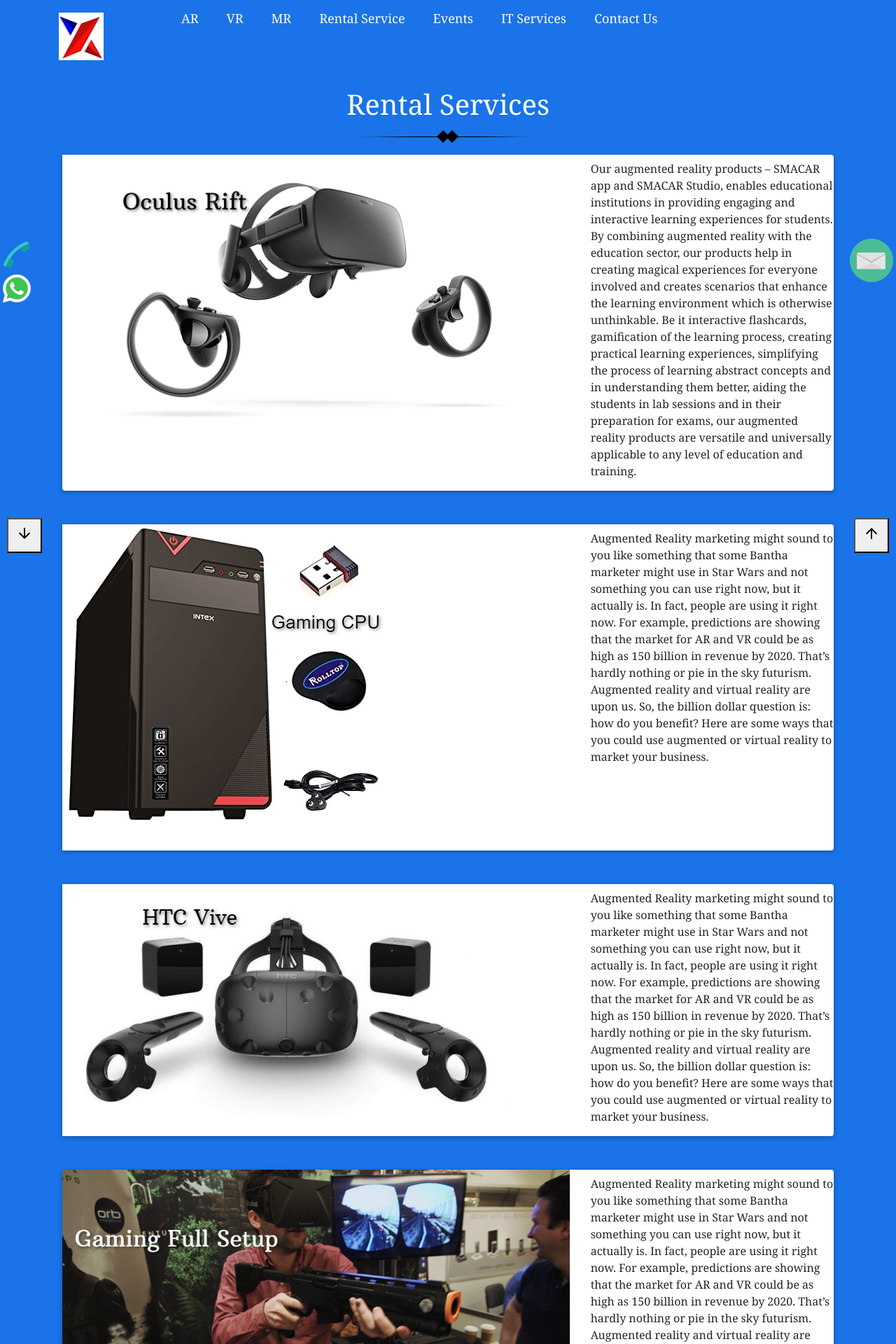
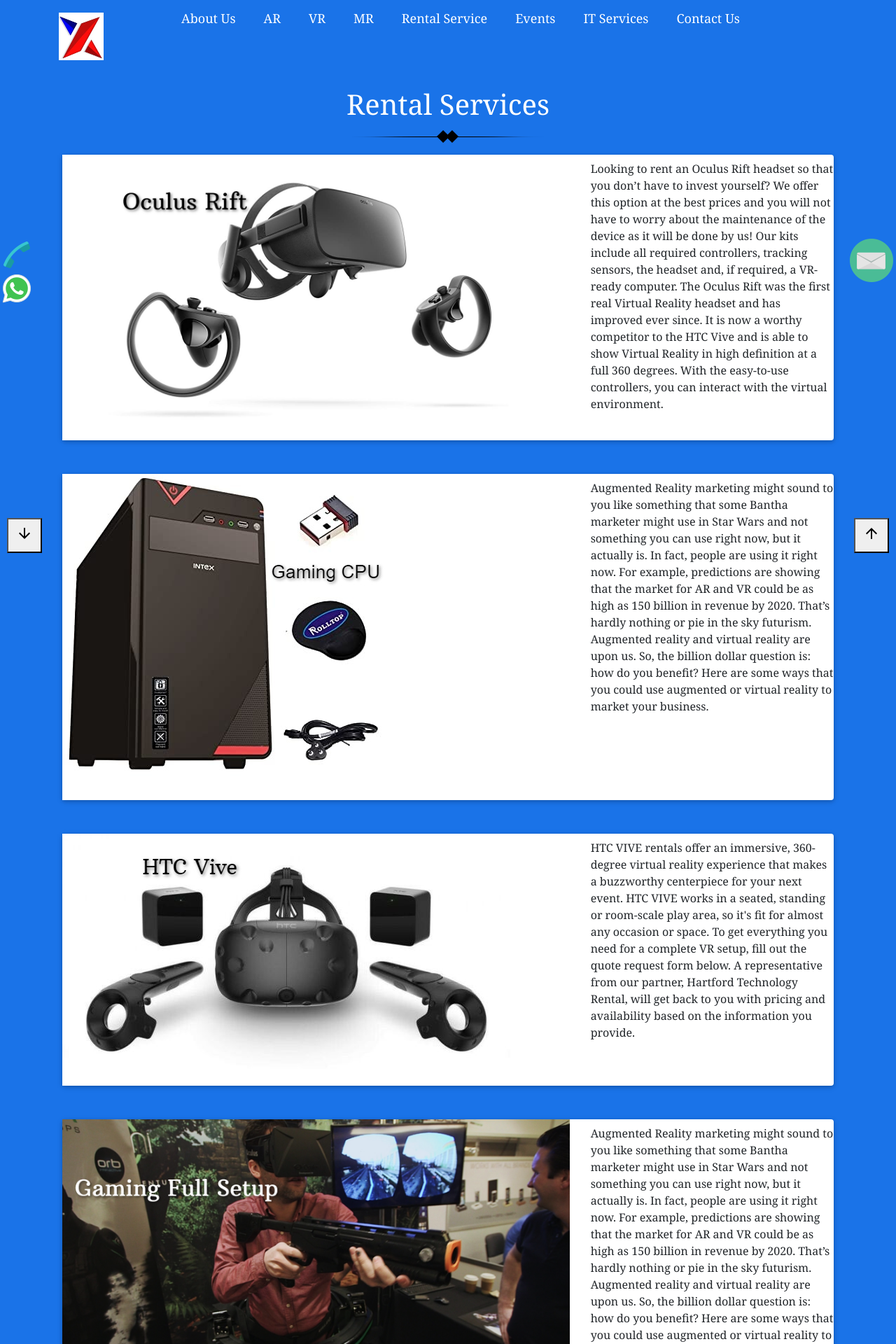
Before and after one commit to hamzia-web/digitalvrgamer.github.io, a PHP site: page /rentalServices.php in a window 1280 px wide. Shown: the top 1920 px of the page at 70% size. Run offline with PHP 8.4, Linux system fonts and the light colour scheme.

Commit message:
New changes- aboutUs.php

```diff
--- a/DigitalVRGamerPHP/header.php
+++ b/DigitalVRGamerPHP/header.php
@@ -32,6 +32,7 @@
                     <a class="burger-nav"></a>
                     <h2>Main Navigation</h2>
                     <ul>
+                    <li class="active"><a href="aboutUs.php">About Us</a></li>
                         <li class="active"><a href="augmentedReality.php">AR</a></li>
                         <li><a href="virtualReality.php">VR</a></li>
                         <li><a href="mixedReality.php" >MR</a></li>
@@ -49,16 +50,16 @@
     <!-- Call, whatsapp and Email section start-->
     <div class="tel-number-band"><a href="tel:+91-7846062791"
             onclick="ga('send', {hitType: 'event', eventCategory: 'PhoneCall', eventAction: 'Call', eventLabel: 'Slider call'});"><img
-                src="images/call.png" alt="Call me"></a>
+                src="images/call.png" alt="Call me" title="7846062791"></a>
 
          <a href="https://wa.link/fhbr4f" target="_blank">
-            <img src="images/whatsapp.png" alt="click to chat"/>
+            <img src="images/whatsapp.png" alt="click to chat" title="8368725779"/>
         </a>
     </div>
 
     <div class="email-band">
         <a href="mailto:digitalvrgamer@gmail.com">
-            <img src="images/email.png" alt="email me">
+            <img src="images/email.png" alt="email me" title="digitalvrgamer@gmail.com">
         </a>
     </div>
     <!-- Call, whatsapp and Email section end-->
--- a/DigitalVRGamerPHP/mixedReality.php
+++ b/DigitalVRGamerPHP/mixedReality.php
@@ -21,11 +21,9 @@
                     <img src="images/MR-01.png" class="img-fluid">
                 </div>
                 <div class="col-sm-12 col-md-4">
-                    <p class="mt-2">Integrating Mixed reality in healthcare is a common occurrence in 2020. The sphere is constantly growing encouraging lots of medical institutions to put up in it.
+                    <p class="mt-2">Mixed Reality (MR), sometimes referred to as hybrid reality, is the merging of real and virtual worlds to produce new environments and visualizations where physical and digital objects co-exist and interact in real time. It means placing new imagery within a real space in such a way that the new imagery is able to interact, to an extent, with what is real in the physical world we know. The key characteristic of MR is that the synthetic content and the real-world content are able to react to each other in real time. Integrating Mixed reality in healthcare is a common occurrence in 2020. The sphere is constantly growing encouraging lots of medical institutions to put up in it.
                     Reports and Data predicted that MR in the healthcare market will attain a value of $7+ Billion by 2026. Healthcare organizations decide to invest in MR after examining all the advantages it brings in.
-                    In this post, we will show how medical institutions can benefit from AR and where it can be implemented.
-                    Mixed reality (MR) is the merging of real and virtual worlds to produce new environments and visualizations, where physical and digital objects co-exist and interact in real time. Mixed reality does not exclusively take place in either the physical or virtual
-                    Mixed Reality. </p>
+                    </p>
                 </div>
             </div>
         </div><br><br>
--- a/DigitalVRGamerPHP/rentalServices.php
+++ b/DigitalVRGamerPHP/rentalServices.php
@@ -21,20 +21,8 @@
                     <img src="images/RS-01.jpg" class="img-fluid">
                 </div>
                 <div class="col-sm-12 col-md-4">
-                    <p class="mt-2">Our augmented reality products – SMACAR app and SMACAR Studio, enables educational
-                        institutions
-                        in
-                        providing engaging and interactive learning experiences for students. By combining augmented
-                        reality
-                        with the education sector, our products help in creating magical experiences for everyone
-                        involved
-                        and creates scenarios that enhance the learning environment which is otherwise unthinkable. Be
-                        it
-                        interactive flashcards, gamification of the learning process, creating practical learning
-                        experiences, simplifying the process of learning abstract concepts and in understanding them
-                        better,
-                        aiding the students in lab sessions and in their preparation for exams, our augmented reality
-                        products are versatile and universally applicable to any level of education and training.</p>
+                    <p class="mt-2">Looking to rent an Oculus Rift headset so that you don’t have to invest yourself? We offer this option at the best prices and you will not have to worry about the maintenance of the device as it will be done by us! Our kits include all required controllers, tracking sensors, the headset and, if required, a VR-ready computer.
+                      The Oculus Rift was the first real Virtual Reality headset and has improved ever since. It is now a worthy competitor to the HTC Vive and is able to show Virtual Reality in high definition at a full 360 degrees. With the easy-to-use controllers, you can interact with the virtual environment.</p>
                 </div>
             </div>
         </div><br><br>
@@ -62,13 +50,8 @@
                     <img src="images/RS-03.jpg" class="img-fluid">
                 </div>
                 <div class="col-sm-12 col-md-4">
-                    <p class="mt-2">Augmented Reality marketing might sound to you like something that some Bantha
-                        marketer might use in Star Wars and not something you can use right now, but it actually is. In
-                        fact, people are using it right now. For example, predictions are showing that the market for AR
-                        and VR could be as high as 150 billion in revenue by 2020. That’s hardly nothing or pie in the
-                        sky futurism. Augmented reality and virtual reality are upon us. So, the billion dollar question
-                        is: how do you benefit? Here are some ways that you could use augmented or virtual reality to
-                        market your business.</p>
+                    <p class="mt-2">HTC VIVE rentals offer an immersive, 360-degree virtual reality experience that makes a buzzworthy centerpiece for your next event. HTC VIVE works in a seated, standing or room-scale play area, so it's fit for almost any occasion or space.
+                     To get everything you need for a complete VR setup, fill out the quote request form below. A representative from our partner, Hartford Technology Rental, will get back to you with pricing and availability based on the information you provide.</p>
                 </div>
             </div>
         </div><br><br>
--- a/DigitalVRGamerPHP/virtualReality.php
+++ b/DigitalVRGamerPHP/virtualReality.php
@@ -22,8 +22,8 @@
                 </div>
                 <div class="col-sm-12 col-md-4">
                     <p class="mt-2">
-                    Virtual Reality is really a new communication platform. By feeling truly present, you can share unbounded spaces and experiences with the people in your life.”
-                    Mark Zuckerberg, CEO Facebook. The biggest misconception is that there’s only games in VR. Partly that’s because if you have an HTC Vive or an Oculus Rift the coolest things are games. I’ve watched many things from music, to journalism, to narrative experiences (we used to call them movies), to sports, to education. VR isn’t just for games, and if you are at Disney you know that, its new Disneyland in China was designed in VR, for instance, and Ford has a special VR room at its R&D lab in Silicon Valley to design cars for the future
+                    Virtual Reality (VR) is an immersive experience also called a computer-simulated reality. It refers to computer technologies using reality headsets to generate the realistic sounds, images and other sensations that replicate a real environment or create an imaginary world. VR is a way to immerse users in an entirely virtual world. A true VR environment will engage all five senses (taste, sight, smell, touch, sound), but it is important to say that this is not always possible.
+                    Today, it is easy to say that VR is a well-established new reality-tech. Moreover, after years of popularity in the gaming industry, we are now seeing this technology into more practical applications. The market and the industry are still excited about this tech trend and further progress is expected in the near future
                     </p>
                 </div>
             </div>
```
Also changed, not shown: DigitalVRGamerPHP/aboutUs.php (added, +67 -0 lines), DigitalVRGamerPHP/augmentedReality.php (+1 -8 lines), DigitalVRGamerPHP/contactus.php (+5 -5 lines), DigitalVRGamerPHP/index.php (+30 -28 lines), DigitalVRGamerPHP/style.css (+40 -6 lines), DigitalVRGamerPHP/images/AU.jpg (added), DigitalVRGamerPHP/images/services-home-03.jpg, 1 other file.
